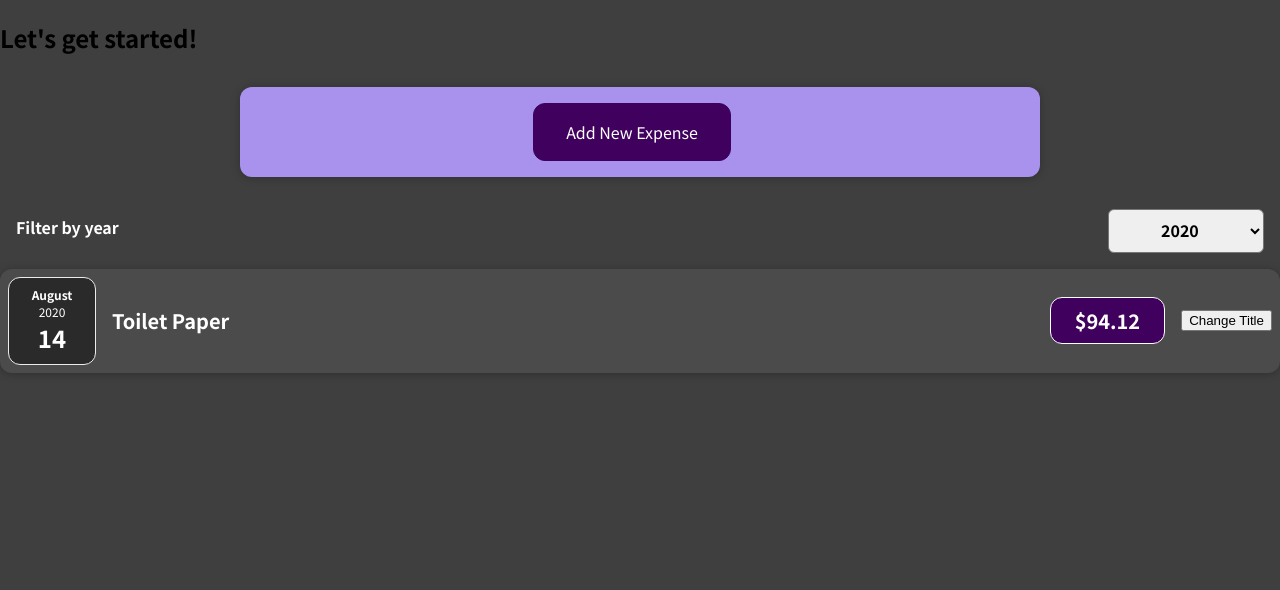
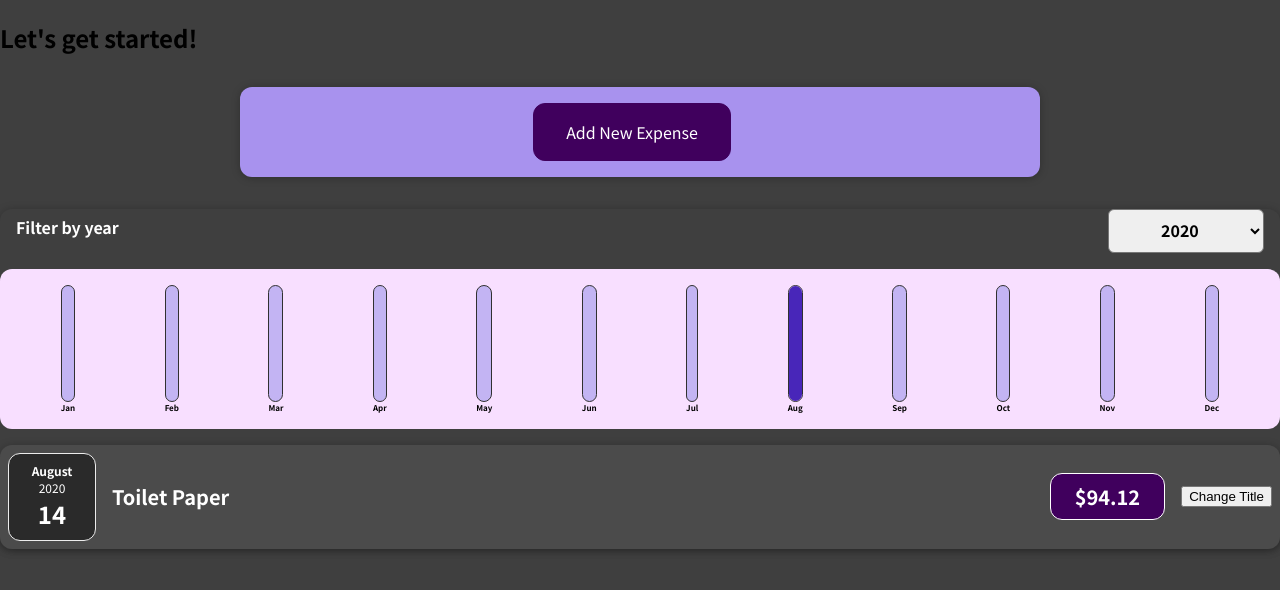
Before and after one commit to ilkyazar/react-complete-guide-expenses-app, a React (Create React App) app: page / in a window 1280 px wide. Shown: the top 590 px of the page. Built offline with nearby package versions, Linux system fonts and the light colour scheme.

Commit message:
add expenses chart

```diff
--- /dev/null
+++ b/src/components/Chart/Chart.css
@@ -0,0 +1,9 @@
+.chart {
+  padding: 1rem;
+  border-radius: 12px;
+  background-color: #f8dfff;
+  text-align: center;
+  display: flex;
+  justify-content: space-around;
+  height: 10rem;
+}
--- /dev/null
+++ b/src/components/Chart/Chart.js
@@ -0,0 +1,24 @@
+import ChartBar from './ChartBar';
+import './Chart.css';
+
+const Chart = (props) => {
+  const dataPointValues = props.dataPoints.map(
+    (dataPoint) => dataPoint.value
+  );
+  const totalMaximum = Math.max(...dataPointValues);
+
+  return (
+    <div className="chart">
+      {props.dataPoints.map((dataPoint) => (
+        <ChartBar
+          key={dataPoint.label}
+          value={dataPoint.value}
+          maxValue={totalMaximum}
+          label={dataPoint.label}
+        />
+      ))}
+    </div>
+  );
+};
+
+export default Chart;
--- /dev/null
+++ b/src/components/Chart/ChartBar.css
@@ -0,0 +1,30 @@
+.chart-bar {
+  height: 100%;
+  display: flex;
+  flex-direction: column;
+  align-items: center;
+}
+
+.chart-bar__inner {
+  height: 100%;
+  width: 100%;
+  border: 1px solid #313131;
+  border-radius: 12px;
+  background-color: #c3b4f3;
+  overflow: hidden;
+  display: flex;
+  flex-direction: column;
+  justify-content: flex-end;
+}
+
+.chart-bar__fill {
+  background-color: #4826b9;
+  width: 100%;
+  transition: all 0.3s ease-out;
+}
+
+.chart-bar__label {
+  font-weight: bold;
+  font-size: 0.5rem;
+  text-align: center;
+}
--- /dev/null
+++ b/src/components/Chart/ChartBar.js
@@ -0,0 +1,24 @@
+import './ChartBar.css';
+
+const ChartBar = (props) => {
+  let barFillHeight = '0%';
+
+  if (props.maxValue > 0) {
+    barFillHeight =
+      Math.round((props.value / props.maxValue) * 100) + '%';
+  }
+
+  return (
+    <div className="chart-bar">
+      <div className="chart-bar__inner">
+        <div
+          className="chart-bar__fill"
+          style={{ height: barFillHeight }}
+        ></div>
+      </div>
+      <div className="chart-bar__label">{props.label}</div>
+    </div>
+  );
+};
+
+export default ChartBar;
--- a/src/components/Expenses/Expenses.js
+++ b/src/components/Expenses/Expenses.js
@@ -1,6 +1,8 @@
 import { useState } from 'react';
 import ExpensesFilter from './ExpensesFilter';
 import ExpensesList from './ExpensesList';
+import ExpensesChart from './ExpensesChart';
+import Card from '../UI/Card';
 
 function Expenses(props) {
   const [year, setYear] = useState('2020');
@@ -15,11 +17,14 @@
 
   return (
     <div>
-      <ExpensesFilter
-        selectedYear={year}
-        onChangeYear={handleYearChanged}
-      />
-      <ExpensesList className="expenses" items={filteredExpenses} />
+      <Card>
+        <ExpensesFilter
+          selectedYear={year}
+          onChangeYear={handleYearChanged}
+        />
+        <ExpensesChart expenses={filteredExpenses} />
+        <ExpensesList className="expenses" items={filteredExpenses} />
+      </Card>
     </div>
   );
 }
--- /dev/null
+++ b/src/components/Expenses/ExpensesChart.js
@@ -0,0 +1,27 @@
+import Chart from '../Chart/Chart';
+
+const ExpensesChart = (props) => {
+  const chartDataPoints = [
+    { label: 'Jan', value: 0 },
+    { label: 'Feb', value: 0 },
+    { label: 'Mar', value: 0 },
+    { label: 'Apr', value: 0 },
+    { label: 'May', value: 0 },
+    { label: 'Jun', value: 0 },
+    { label: 'Jul', value: 0 },
+    { label: 'Aug', value: 0 },
+    { label: 'Sep', value: 0 },
+    { label: 'Oct', value: 0 },
+    { label: 'Nov', value: 0 },
+    { label: 'Dec', value: 0 },
+  ];
+
+  for (const expense of props.expenses) {
+    const expenseMonth = expense.date.getMonth(); // starting at 0 => January: 0
+    chartDataPoints[expenseMonth].value += expense.amount;
+  }
+
+  return <Chart dataPoints={chartDataPoints} />;
+};
+
+export default ExpensesChart;
```
